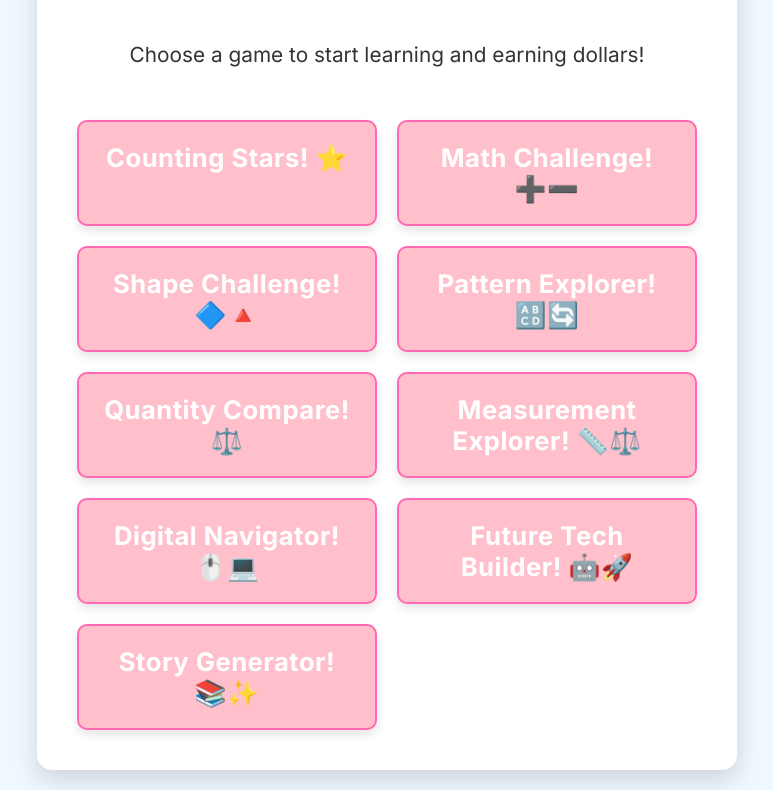
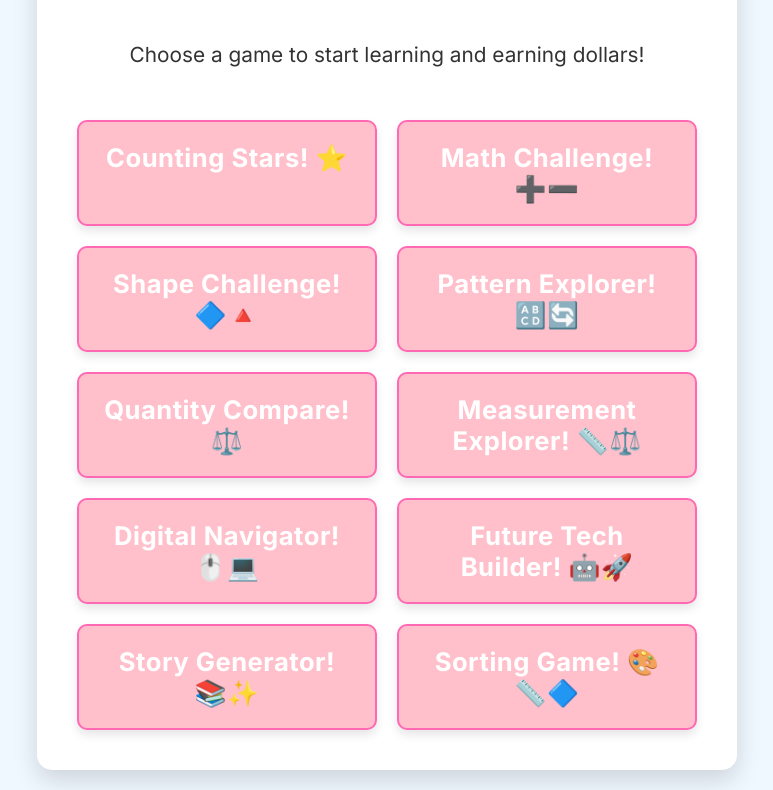
Before and after one commit to Showphur/Showphur, a plain HTML site: page index.html in a window 1280 px wide. Shown: the part 220-1010 px from the top of the page, without its empty margins (253-1026 px from the left). Drawn offline with Linux system fonts and the light colour scheme.

Commit message:
Update index.html

```diff
--- a/index.html
+++ b/index.html
@@ -131,6 +131,9 @@
                 <a href="./story-gen/index.html" class="game-link-button">
                 Story Generator! 📚✨
             </a>
+                <a href="./sorting-game/index.html" class="game-link-button">
+                Sorting Game! 🎨📏🔷
+            </a>
         </div>
     </div>
 </body>
```
